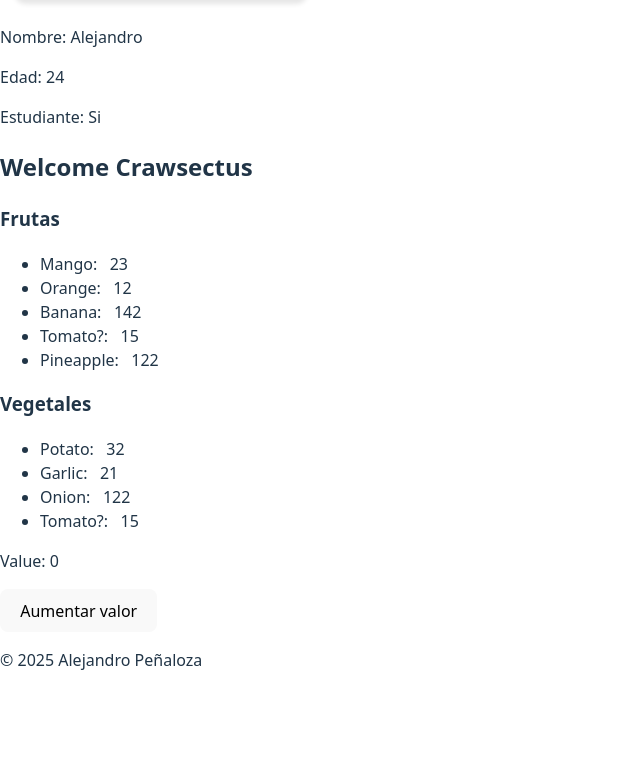
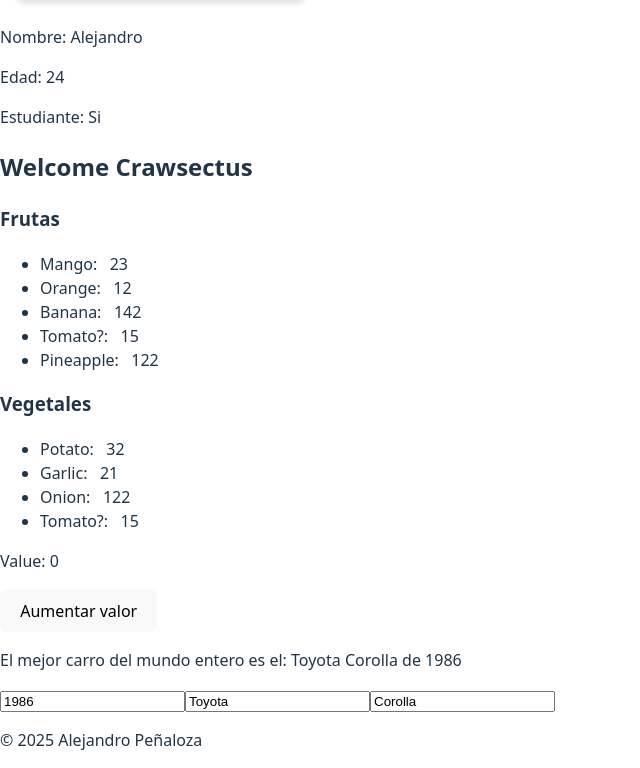
Before and after one commit to Crawsectus/RepoReact, a React (Vite) app in the folder react-project/: page / in a window 1280 px wide. Shown: the part 464-1232 px from the top of the page, without its empty margins (0-640 px from the left). Before the commit the page ends 1152 px from the top, so only its background shows below. Built offline with nearby package versions, Linux system fonts and the light colour scheme.

Commit message:
Update objects with onChange

```diff
--- a/react-project/src/Component/Component.jsx
+++ b/react-project/src/Component/Component.jsx
@@ -1,10 +1,24 @@
 import React,{useState} from "react";
 function Component(){
     const [name,setName] = useState(0);
+    const [car,setCar] = useState({year: 1986,make: "Toyota",model: "Corolla"});
+    function handleYearChange(event){
+        setCar(c=>({...c, year:event.target.value}));
+    }
+    function handleMakeChange(event){
+        setCar(c=>({...c, make:event.target.value}));
+    }
+    function handleModelChange(event){
+        setCar(c=>({...c, model:event.target.value}));
+    }
     return(
         <div>
             <p>Value: {name}</p>
             <button onClick={()=>setName(n=>n+1)}>Aumentar valor</button>
+            <p>El mejor carro del mundo entero es el: {car.make} {car.model} de {car.year}</p>
+            <input type="number" value={car.year} onChange={handleYearChange} />
+            <input type="text" value={car.make} onChange={handleMakeChange} />
+            <input type="text" value={car.model} onChange={handleModelChange} />
         </div>
     );
 }
```
